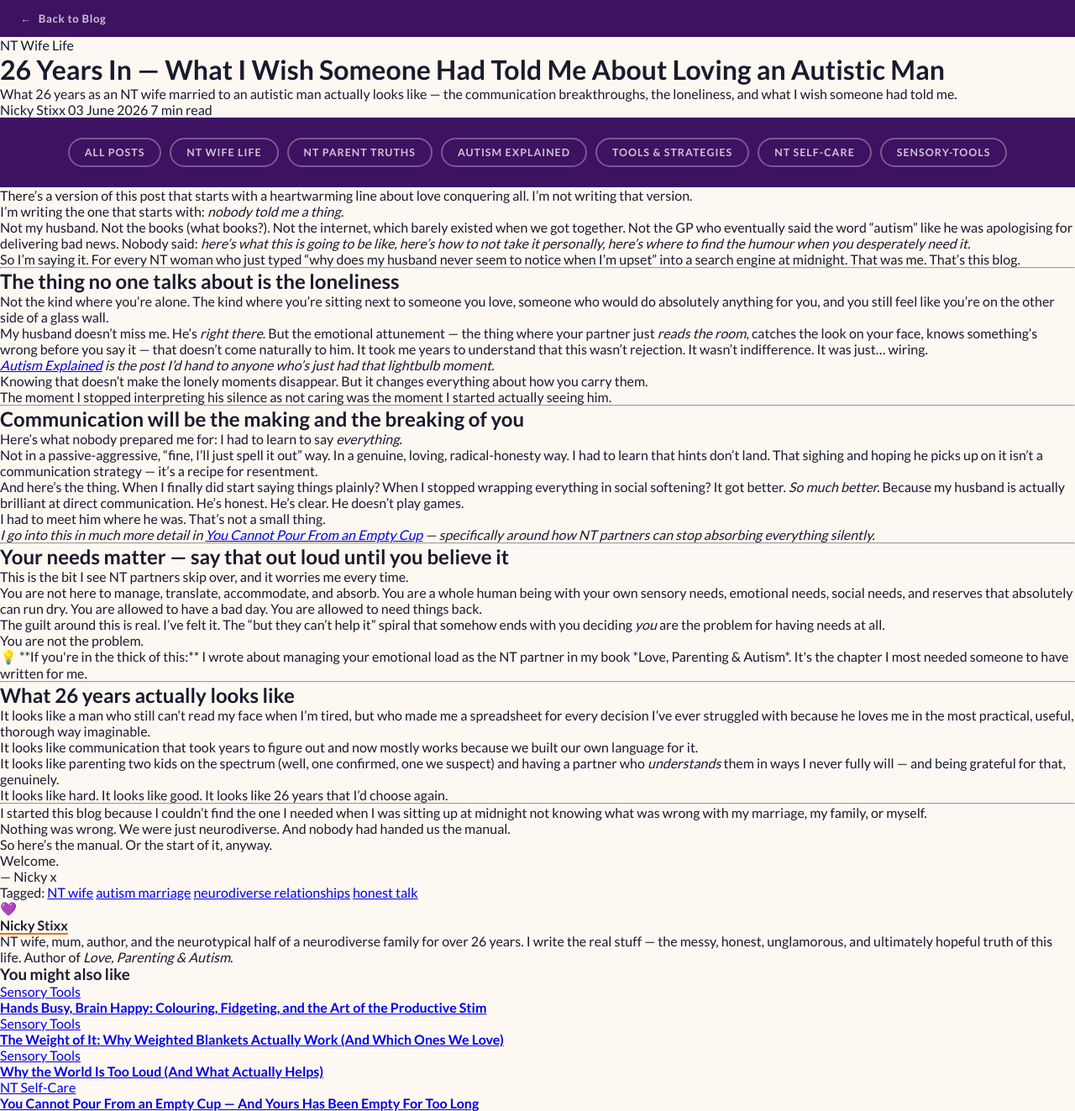
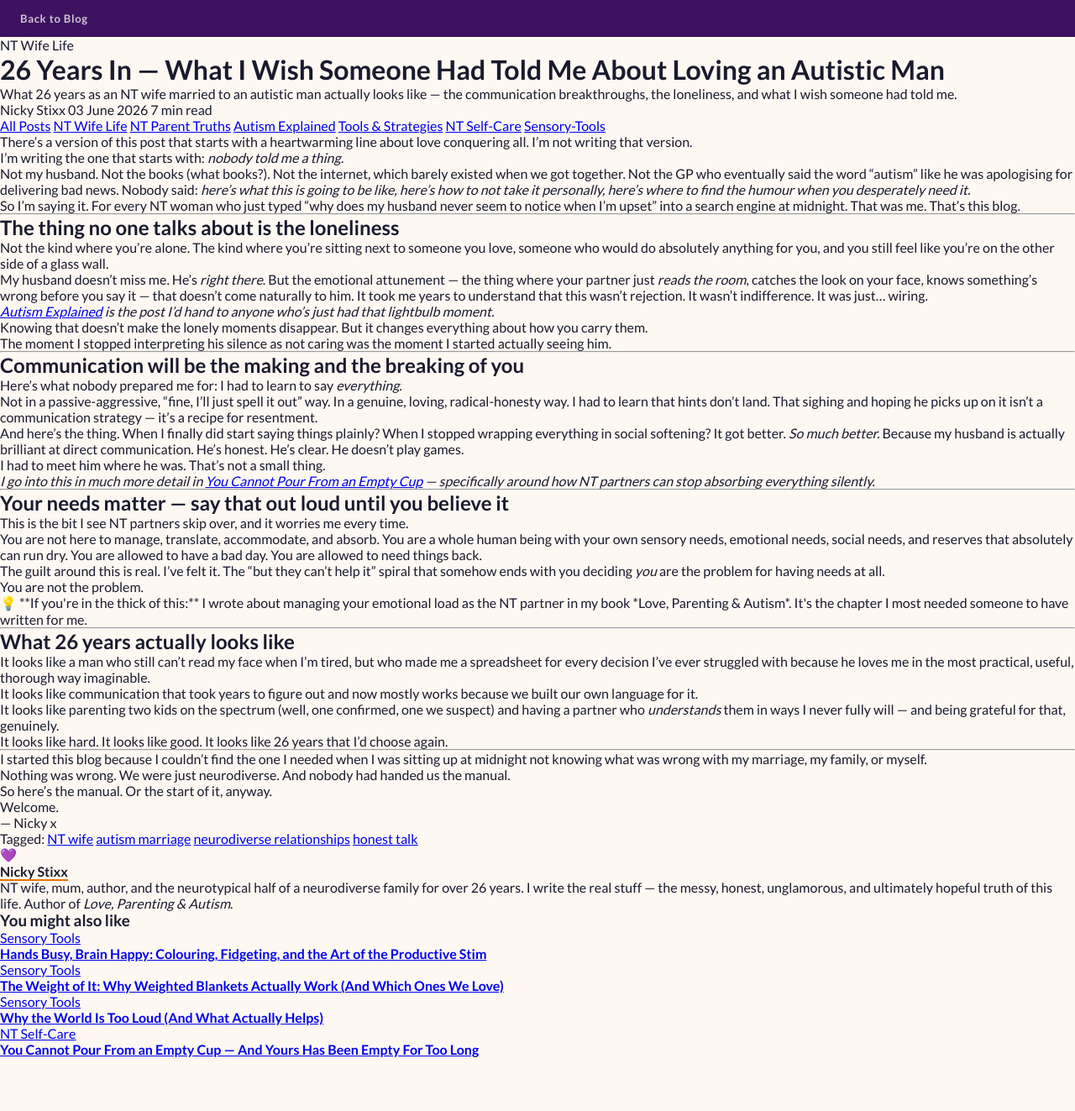
Before and after one commit to stixxnicky-lpa/loveparentingandautism, a Jekyll site: the page built from _posts/2026-06-03-26-years-in-what-i-wish-someone-told-me.md, in a window 1280 px wide. Shown: the whole page at 84% size. Built offline with Jekyll 4.4.1, drawn with Linux system fonts in a browser that asks for light colours; some web fonts are replaced; after the commit the page ends 1259 px from its top, so only the background shows below that.

Commit message:
Update post.html

```diff
--- a/_layouts/post.html
+++ b/_layouts/post.html
@@ -79,40 +79,6 @@
       align-items: center;
       gap: 8px;
       transition: color 0.2s;
-    }
-
-    .back-link:hover { color: var(--yellow); }
-    .back-link::before { content: '←'; }
-.back-link:hover { color: var(--yellow); }
-    .back-link::before { content: '←'; }
-
-    /* ── CATEGORY FILTER BAR ── */
-    .filter-bar {
-      display: flex;
-      flex-wrap: wrap;
-      gap: 10px;
-      justify-content: center;
-      padding: 24px;
-      background: var(--purple-dark);
-    }
-    .filter-tag {
-      font-size: 0.78rem;
-      font-weight: 700;
-      letter-spacing: 0.08em;
-      text-transform: uppercase;
-      padding: 8px 18px;
-      border-radius: 100px;
-      border: 2px solid rgba(255,255,255,0.3);
-      color: rgba(255,255,255,0.75);
-      background: transparent;
-      text-decoration: none;
-      transition: all 0.2s;
-    }
-    .filter-tag:hover,
-    .filter-tag.active {
-      background: var(--orange);
-      border-color: var(--orange);
-      color: #fff;
     }
 
     /* ── POST HERO ── */
```
